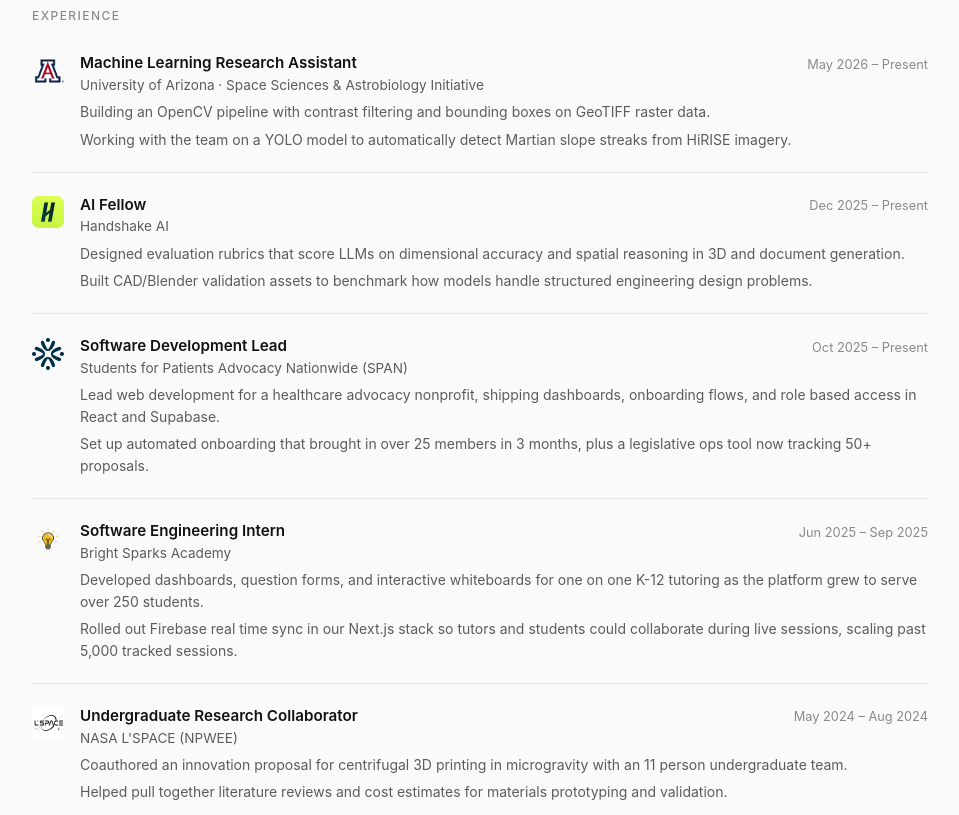
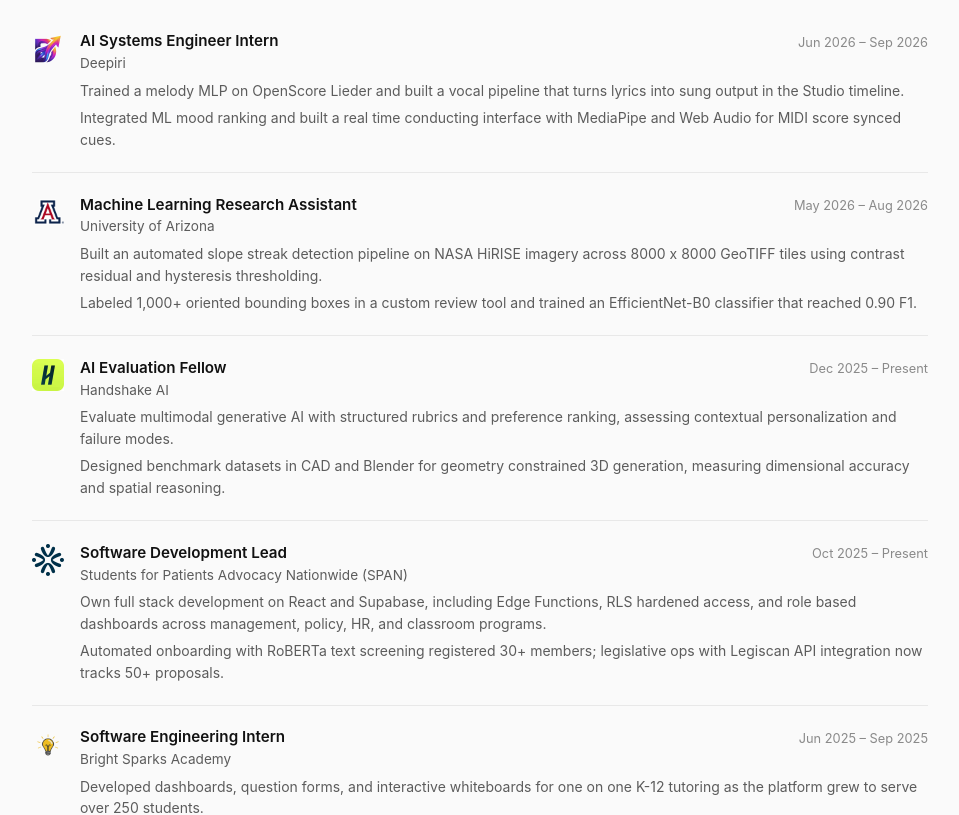
Before and after one commit to AdiBak/adibak.github.io, a React (Create React App) app: page / in a window 1280 px wide. Shown: the part 541-1356 px from the top of the page, without its empty margins (160-1119 px from the left). Built offline with nearby package versions, Linux system fonts and the light colour scheme.

Commit message:
Sync experience section with updated resume.
Add Deepiri internship, refresh role details and impact metrics across Arizona, Handshake, SPAN, and other entries, and update education coursework.

```diff
--- a/src/components/Education.tsx
+++ b/src/components/Education.tsx
@@ -25,7 +25,7 @@
               <span className="experience-date">Sep 2022 – Jun 2026</span>
             </div>
             <p className="experience-highlight">
-              Coursework in machine learning, computer vision, data structures and algorithms, software design, data management, and information retrieval. Zot zot zot!
+              Coursework in machine learning, computer vision, HCI, algorithms, software design, and information retrieval. Zot zot zot!
             </p>
           </div>
         </article>
--- a/src/components/Timeline.tsx
+++ b/src/components/Timeline.tsx
@@ -1,4 +1,5 @@
 import React from "react";
+import deepiriLogo from '../assets/images/experience/deepiri.png';
 import arizonaLogo from '../assets/images/experience/arizona.png';
 import handshakeLogo from '../assets/images/experience/handshake.png';
 import spanLogo from '../assets/images/experience/span.png';
@@ -8,25 +9,36 @@
 
 const experiences = [
   {
-    date: "May 2026 – Present",
+    date: "Jun 2026 – Sep 2026",
+    title: "AI Systems Engineer Intern",
+    organization: "Deepiri",
+    logo: deepiriLogo,
+    logoAlt: "Deepiri logo",
+    highlights: [
+      "Trained a melody MLP on OpenScore Lieder and built a vocal pipeline that turns lyrics into sung output in the Studio timeline.",
+      "Integrated ML mood ranking and built a real time conducting interface with MediaPipe and Web Audio for MIDI score synced cues.",
+    ],
+  },
+  {
+    date: "May 2026 – Aug 2026",
     title: "Machine Learning Research Assistant",
-    organization: "University of Arizona · Space Sciences & Astrobiology Initiative",
+    organization: "University of Arizona",
     logo: arizonaLogo,
     logoAlt: "University of Arizona logo",
     highlights: [
-      "Building an OpenCV pipeline with contrast filtering and bounding boxes on GeoTIFF raster data.",
-      "Working with the team on a YOLO model to automatically detect Martian slope streaks from HiRISE imagery.",
+      "Built an automated slope streak detection pipeline on NASA HiRISE imagery across 8000 x 8000 GeoTIFF tiles using contrast residual and hysteresis thresholding.",
+      "Labeled 1,000+ oriented bounding boxes in a custom review tool and trained an EfficientNet-B0 classifier that reached 0.90 F1.",
     ],
   },
   {
     date: "Dec 2025 – Present",
-    title: "AI Fellow",
+    title: "AI Evaluation Fellow",
     organization: "Handshake AI",
     logo: handshakeLogo,
     logoAlt: "Handshake logo",
     highlights: [
-      "Designed evaluation rubrics that score LLMs on dimensional accuracy and spatial reasoning in 3D and document generation.",
-      "Built CAD/Blender validation assets to benchmark how models handle structured engineering design problems.",
+      "Evaluate multimodal generative AI with structured rubrics and preference ranking, assessing contextual personalization and failure modes.",
+      "Designed benchmark datasets in CAD and Blender for geometry constrained 3D generation, measuring dimensional accuracy and spatial reasoning.",
     ],
   },
   {
@@ -36,8 +48,8 @@
     logo: spanLogo,
     logoAlt: "SPAN logo",
     highlights: [
-      "Lead web development for a healthcare advocacy nonprofit, shipping dashboards, onboarding flows, and role based access in React and Supabase.",
-      "Set up automated onboarding that brought in over 25 members in 3 months, plus a legislative ops tool now tracking 50+ proposals.",
+      "Own full stack development on React and Supabase, including Edge Functions, RLS hardened access, and role based dashboards across management, policy, HR, and classroom programs.",
+      "Automated onboarding with RoBERTa text screening registered 30+ members; legislative ops with Legiscan API integration now tracks 50+ proposals.",
     ],
   },
   {
@@ -48,7 +60,7 @@
     logoAlt: "Bright Sparks Academy logo",
     highlights: [
       "Developed dashboards, question forms, and interactive whiteboards for one on one K-12 tutoring as the platform grew to serve over 250 students.",
-      "Rolled out Firebase real time sync in our Next.js stack so tutors and students could collaborate during live sessions, scaling past 5,000 tracked sessions.",
+      "Implemented Firebase real time messaging in our Next.js stack for concurrent collaboration, scaling past 5,000 tracked sessions.",
     ],
   },
   {
@@ -58,8 +70,8 @@
     logo: nasaLogo,
     logoAlt: "L'SPACE logo",
     highlights: [
-      "Coauthored an innovation proposal for centrifugal 3D printing in microgravity with an 11 person undergraduate team.",
-      "Helped pull together literature reviews and cost estimates for materials prototyping and validation.",
+      "Coauthored an innovation proposal for semi autonomous multi material centrifugal 3D printing to improve layer adhesion in microgravity.",
+      "Synthesized literature and cost analysis across materials prototyping and validation on an 11 person interdisciplinary team.",
     ],
   },
 ];
```
Also changed, not shown: src/assets/images/experience/deepiri.png (added).
